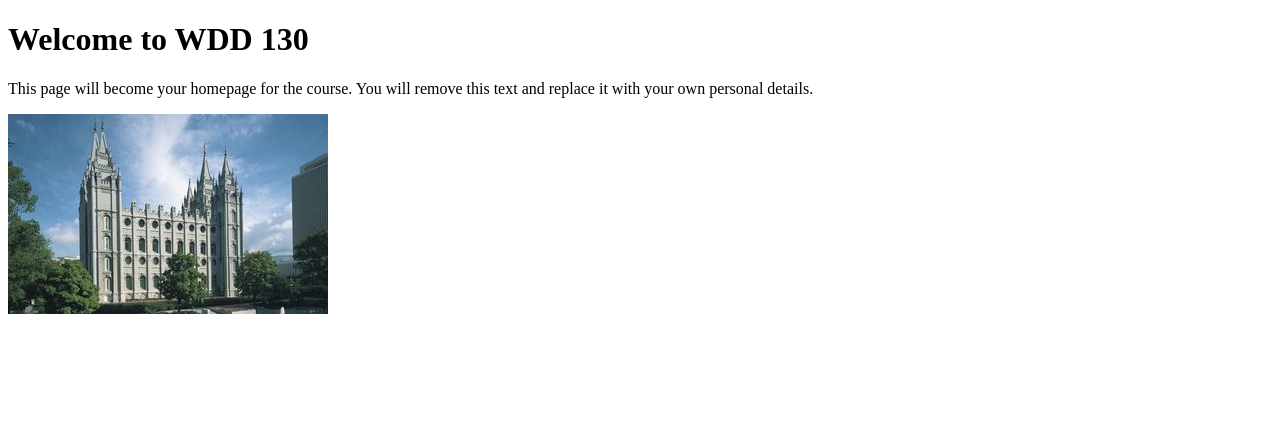
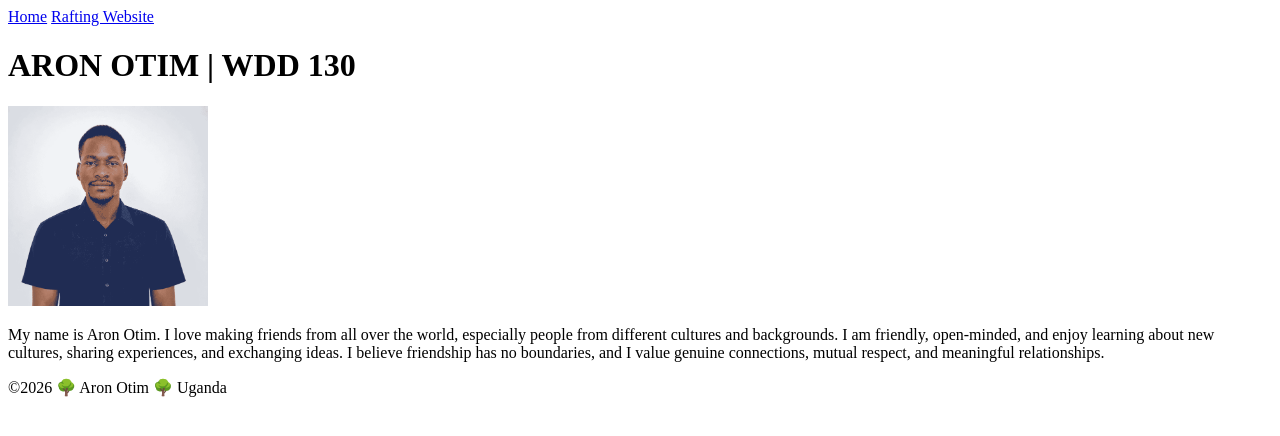
Before and after one commit to aronotim45/wdd130, a plain HTML site: page index.html in a window 1280 px wide. Drawn offline with Linux system fonts and the light colour scheme.

Commit message:
First saving changes

```diff
--- a/index.html
+++ b/index.html
@@ -4,14 +4,26 @@
 <head>
     <meta charset="UTF-8">
     <meta name="viewport" content="width=device-width, initial-scale=1.0">
-    <title>WDD 130 | Personal Homepage</title>
+    <title>
+        <h1>ARON OTIM | WDD 130</h1>
+    </title>
 </head>
 
 <body>
-    <h1>Welcome to WDD 130</h1>
-    <p>This page will become your homepage for the course. You will remove this text and replace it with your own personal details.</p>
-
-    <img src="images/salt-lake-temple.jpg" alt="The Salt Lake Temple.">
+    <header>
+        <nav>
+            <a href="#">Home</a>
+            <a href="wwr/">Rafting Website</a>
+        </nav>
+    </header>
+    <main>
+        <h1>ARON OTIM | WDD 130</h1>
+        <img src="images/profile.png" alt="Hello, my name is Aron Otim" width="200">
+        <p>My name is Aron Otim. I love making friends from all over the world, especially people from different cultures and backgrounds. I am friendly, open-minded, and enjoy learning about new cultures, sharing experiences, and exchanging ideas. I believe friendship has no boundaries, and I value genuine connections, mutual respect, and meaningful relationships.</p>
+    </main>
+    <footer>
+        <p>&copy;2026 🌳 Aron Otim 🌳 Uganda</p>
+    </footer>
 </body>
 
 </html>
```
Also changed, not shown: images/profile.png (added), images/salt-lake-temple.jpg (deleted).
